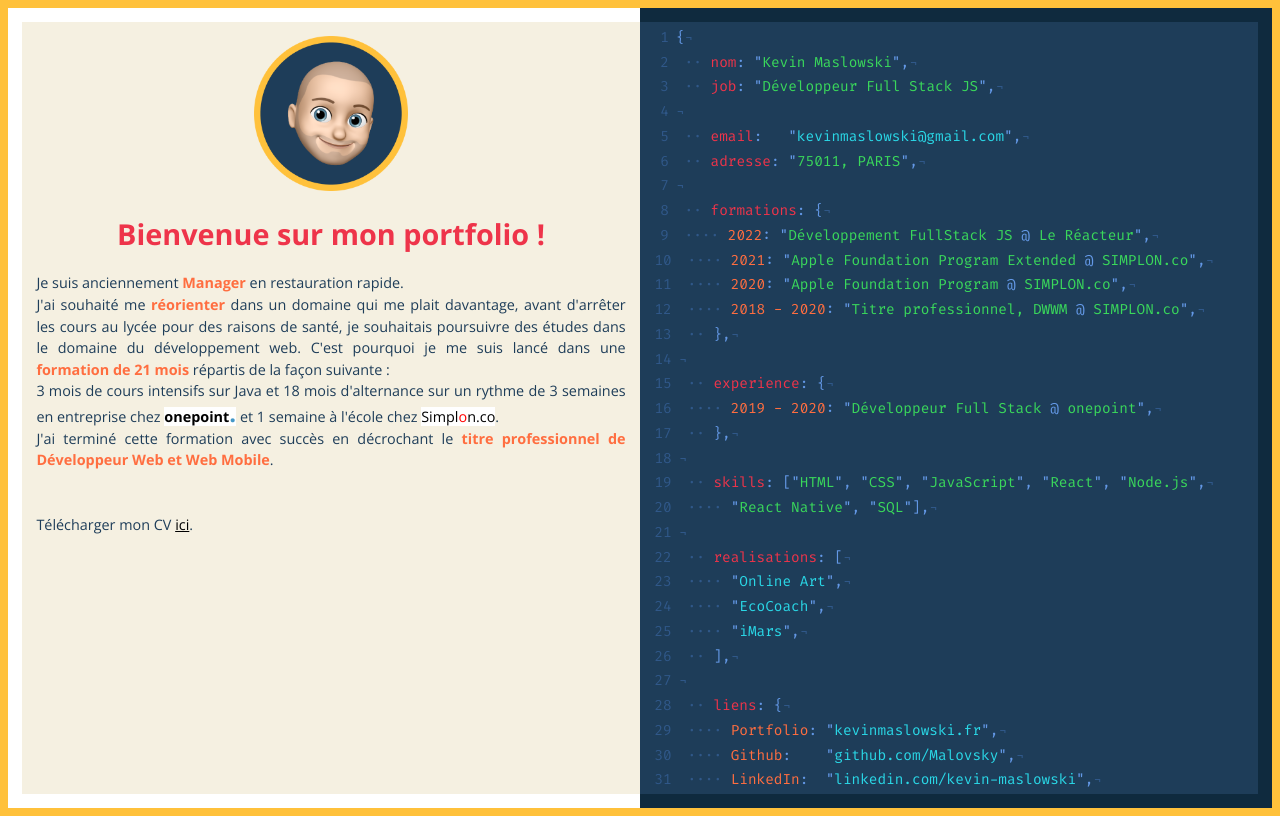
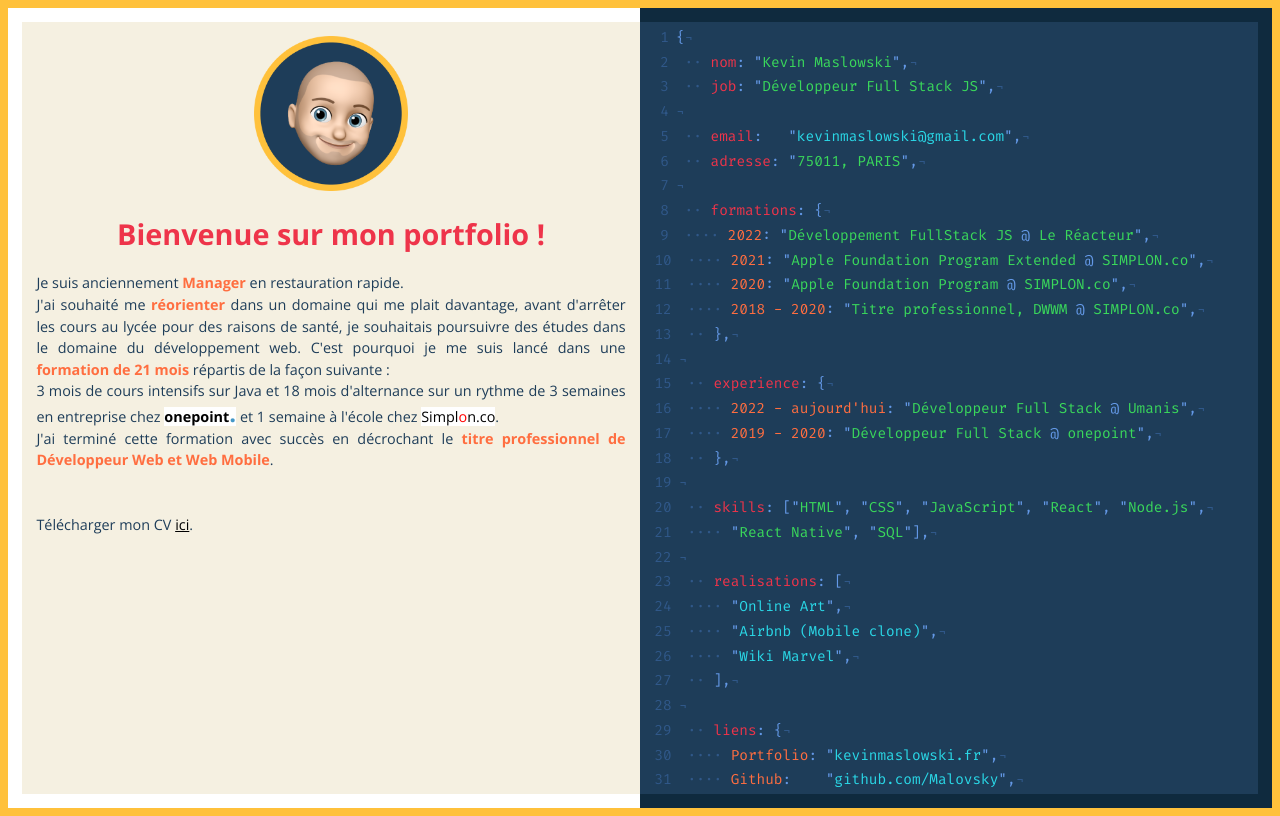
Before and after one commit to Malovsky/kevinmaslowski, a plain HTML site: page index.html in a window 1280 px wide. Drawn offline with nearby package versions, Linux system fonts and the light colour scheme.

Commit message:
MAJ réalisations & exp

```diff
--- a/index.html
+++ b/index.html
@@ -109,6 +109,13 @@
                                                 class="var-name">experience</span><span class="ponctuation">:
                                                 {</span></span>
                                 <span class="code-line"><span class="normaly-invisible"> ···· </span><span
+                                                class="value-three">2022 - aujourd'hui</span><span class="ponctuation">:
+                                                "</span><span class="value-one">Développeur Full Stack</span><span
+                                                class="ponctuation"> @ </span><span class="value-one"><a
+                                                        href="https://www.groupeonepoint.com/fr/"
+                                                        rel="noopener noreferrer" target="_blank">Umanis</a></span><span
+                                                class="ponctuation">",</span></span>
+                                <span class="code-line"><span class="normaly-invisible"> ···· </span><span
                                                 class="value-three">2019 - 2020</span><span class="ponctuation">:
                                                 "</span><span class="value-one">Développeur Full Stack</span><span
                                                 class="ponctuation"> @ </span><span class="value-one"><a
@@ -151,15 +158,14 @@
                                                         Art</a></span><span class="ponctuation">",</span></span>
                                 <span class="code-line"><span class="normaly-invisible"> ···· </span> <span
                                                 class="ponctuation">"</span><span class="value-two"><a
-                                                        href="https://github.com/Malovsky/VilleVerte"
-                                                        rel="noopener noreferrer"
-                                                        target="_blank">EcoCoach</a></span><span
-                                                class="ponctuation">",</span></span>
+                                                        href="https://github.com/Malovsky/Airbnb_mobile_clone"
+                                                        rel="noopener noreferrer" target="_blank">Airbnb (Mobile
+                                                        clone)</a></span><span class="ponctuation">",</span></span>
                                 <span class="code-line"><span class="normaly-invisible"> ···· </span> <span
                                                 class="ponctuation">"</span><span class="value-two"><a
-                                                        href="https://github.com/lyesbkbk/iMarsUIKit"
-                                                        rel="noopener noreferrer" target="_blank">iMars</a></span><span
-                                                class="ponctuation">",</span></span>
+                                                        href="https://github.com/Malovsky/Marvel_frontend"
+                                                        rel="noopener noreferrer" target="_blank">Wiki
+                                                        Marvel</a></span><span class="ponctuation">",</span></span>
                                 <span class="code-line"><span class="normaly-invisible"> ·· </span><span
                                                 class="ponctuation"> ],</span></span>
                                 <span class="code-line"></span>
```
